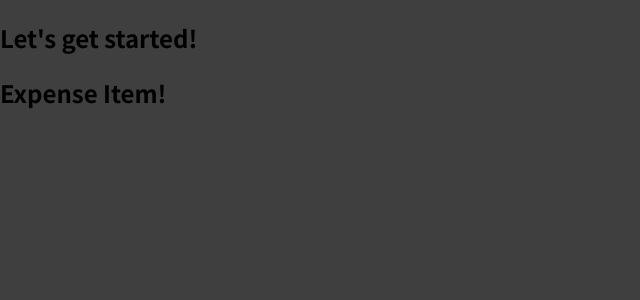
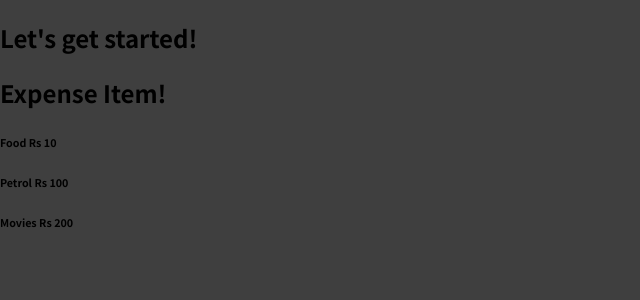
Before and after one commit to HimanshuDeveloperr/my-app, a JavaScript app: page / in a window 1280 px wide. Shown: the top 300 px of the page, without its empty margins (0-640 px from the left). Built offline with nearby package versions, Linux system fonts and the light colour scheme.

Commit message:
first task

```diff
--- a/src/components/ExpenseItem.js
+++ b/src/components/ExpenseItem.js
@@ -1,6 +1,20 @@
 function ExpenseItem(){
 
-    return <h2>Expense Item!</h2>
+    return(
+
+    <div>
+    <h2>Expense Item!
+
+    </h2>
+
+    <h6>Food Rs 10</h6>
+    <h6>Petrol Rs 100</h6>
+    <h6>Movies Rs 200</h6>
+
+    </div>
+
+    )
+
 }
 
 
```
